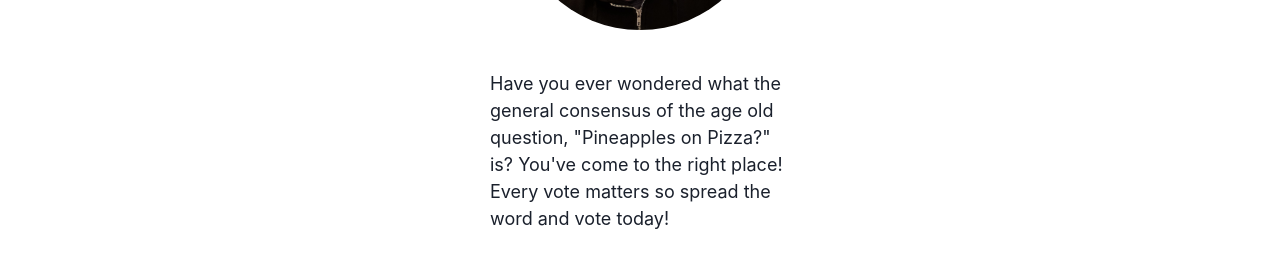
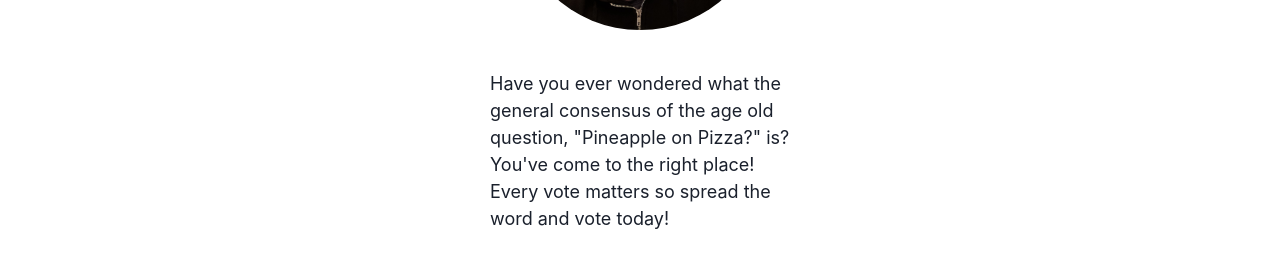
Before and after one commit to crispyb0i/Pineapple-On-Pizza, a Next.js app: page /about in a window 1280 px wide. Shown: the part 423-698 px from the top of the page. Built offline with nearby package versions, Linux system fonts and the light colour scheme; no server answers.

Commit message:
fix typo

```diff
--- a/pages/about.tsx
+++ b/pages/about.tsx
@@ -23,7 +23,7 @@ export default function About() {
 						</Center>
 						<Text fontSize="lg" mb="10">
 							Have you ever wondered what the general consensus of the age old
-							question, &quot;Pineapples on Pizza?&quot; is? You&apos;ve come to
+							question, &quot;Pineapple on Pizza?&quot; is? You&apos;ve come to
 							the right place! Every vote matters so spread the word and vote
 							today!
 						</Text>
```
